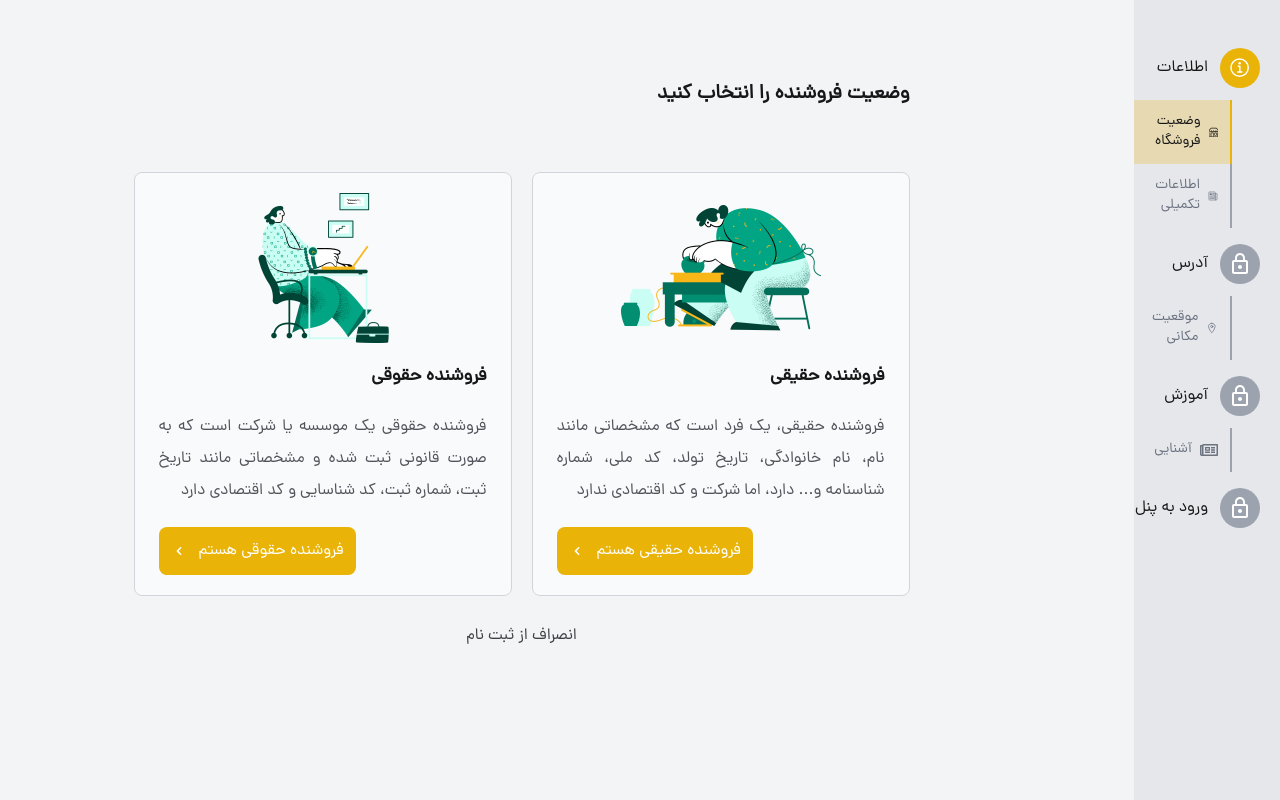
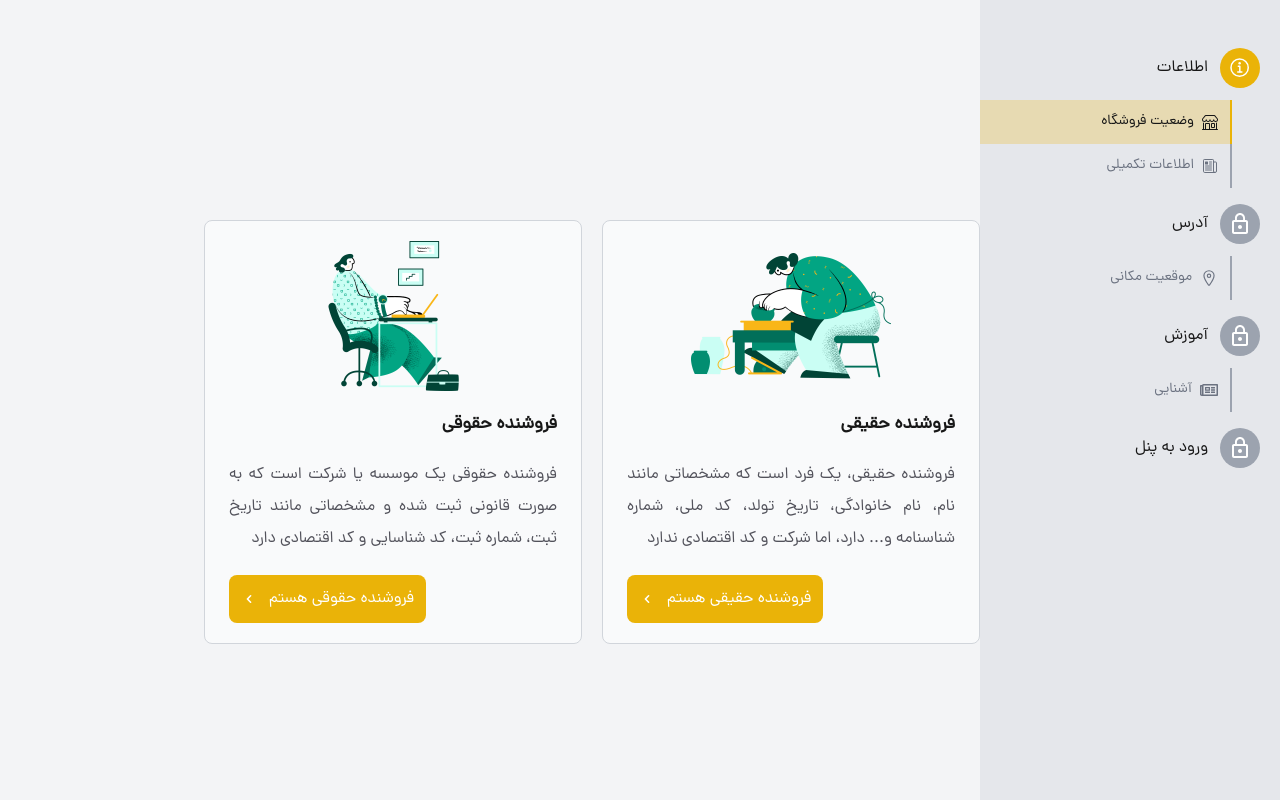
Before and after one commit to milad1385/tool-shop, a Next.js app: page /seller-introduction/register in a window 1280 px wide. Built offline with nearby package versions, Linux system fonts and the light colour scheme.

Commit message:
add seller status component

```diff
--- a/src/components/templates/seller-introduction/SellerStatus.tsx
+++ b/src/components/templates/seller-introduction/SellerStatus.tsx
@@ -1,22 +1,13 @@
 import { sellerStatusBoxes } from "@/constants/data";
-import CancelSellerRegisteration from "./CancelSellerRegisteration";
-import MobileMenuBar from "./MobileMenuBar";
-import RegisterTitle from "./RegisterTitle";
-import SellerRegisterContainer from "./SellerRegisterContainer";
 import SellerStatusBox from "./SellerStatusBox";
 
 function SellerStatus() {
   return (
-    <SellerRegisterContainer>
-      <RegisterTitle content="وضعیت فروشنده را انتخاب کنید" />
-      <MobileMenuBar />
-      <div className="flex flex-col md:flex-row items-center gap-5 mt-16">
-        {sellerStatusBoxes.map((sellerStatusBox) => (
-          <SellerStatusBox {...sellerStatusBox} key={sellerStatusBox.id} />
-        ))}
-      </div>
-      <CancelSellerRegisteration/>
-    </SellerRegisterContainer>
+    <div className="flex flex-col md:flex-row items-center gap-5 mt-16">
+      {sellerStatusBoxes.map((sellerStatusBox) => (
+        <SellerStatusBox {...sellerStatusBox} key={sellerStatusBox.id} />
+      ))}
+    </div>
   );
 }
 
```
